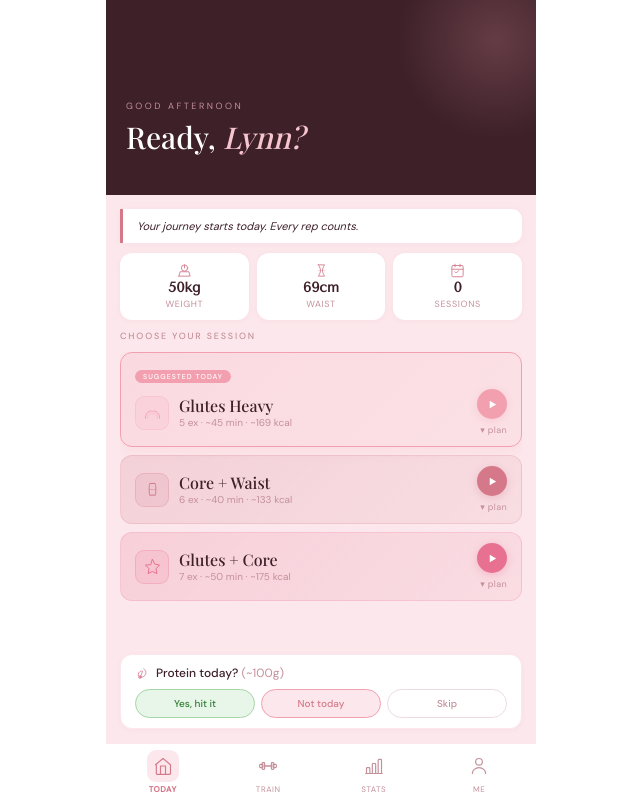
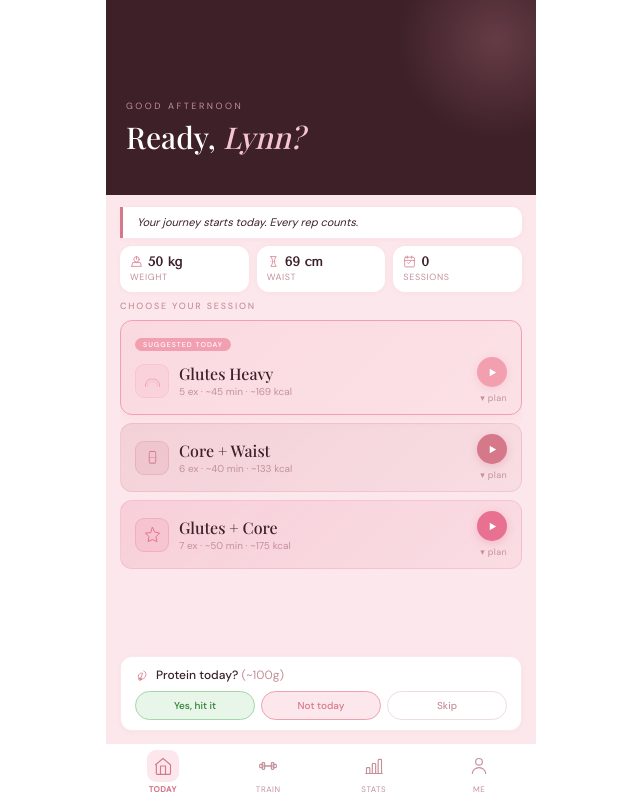
Before and after one commit to lynnhoa/PeachFit, a React (Vite) app: page / in a window 1280 px wide. Shown: the whole page, without its empty margins (319-959 px from the left). Built offline with nearby package versions, Linux system fonts and the light colour scheme; a web font is replaced by a local one.

Commit message:
Add files via upload

```diff
--- a/App.tsx
+++ b/App.tsx
@@ -471,14 +471,14 @@ export default function App(){
       </div>
 
       {/* BODY — same padding discipline as Me/Stats */}
-      <div style={{flex:1,display:"flex",flexDirection:"column",padding:"14px 14px 14px",gap:10,overflow:"hidden",minHeight:0,background:P.roseLite}}>
+      <div style={{flex:1,display:"flex",flexDirection:"column",padding:"12px 14px 12px",gap:8,overflow:"hidden",minHeight:0,background:P.roseLite}}>
 
         {/* Banner — flexShrink:0 */}
-        <div style={{background:P.white,borderLeft:`3px solid ${P.roseDark}`,borderRadius:"0 10px 10px 0",padding:"9px 14px",flexShrink:0,boxShadow:"0 1px 8px rgba(212,120,138,0.07)"}}>
-          <p style={{fontSize:11,fontStyle:"italic",color:P.roseDeep,lineHeight:1.5}}>{getBanner(data.sessions,data.nutritionLog)}</p>
-        </div>
-
-        {/* Stats row — flexShrink:0 */}
+        <div style={{background:P.white,borderLeft:`3px solid ${P.roseDark}`,borderRadius:"0 10px 10px 0",padding:"8px 14px",flexShrink:0,boxShadow:"0 1px 8px rgba(212,120,138,0.07)"}}>
+          <p style={{fontSize:11,fontStyle:"italic",color:P.roseDeep,lineHeight:1.45}}>{getBanner(data.sessions,data.nutritionLog)}</p>
+        </div>
+
+        {/* Stats row — flexShrink:0, compact 2-line chips */}
         <div style={{display:"flex",gap:8,flexShrink:0}}>
           {(()=>{
             const last=data.bodyLog.length?data.bodyLog[data.bodyLog.length-1]:null;
@@ -487,13 +487,15 @@ export default function App(){
             const ws=last?.waist??(data.profile.startWaist??69); const wsStart=data.profile.startWaist??(first?.waist??69);
             const wtDelta=last?(wt-wtStart).toFixed(1):null;
             const wsDelta=last?(ws-wsStart).toFixed(1):null;
-            return[[IcWeight,`${wt}kg`,wtDelta?`${wtDelta>0?"+":""}${wtDelta}`:null,"Weight"],[IcWaist,`${ws}cm`,wsDelta?`${wsDelta>0?"+":""}${wsDelta}`:null,"Waist"],[IcSessions,`${data.sessions.length}`,null,"Sessions"]].map(([Ic,v,delta,l])=>(
-              <div key={l} style={{flex:1,background:P.white,borderRadius:12,padding:"10px 6px",textAlign:"center",boxShadow:"0 1px 6px rgba(212,120,138,0.08)",cursor:l!=="Sessions"?"pointer":"default"}}
+            return[[IcWeight,`${wt} kg`,wtDelta?`${wtDelta>0?"+":""}${wtDelta}`:null,"Weight"],[IcWaist,`${ws} cm`,wsDelta?`${wsDelta>0?"+":""}${wsDelta}`:null,"Waist"],[IcSessions,`${data.sessions.length}`,null,"Sessions"]].map(([Ic,v,delta,l])=>(
+              <div key={l} style={{flex:1,background:P.white,borderRadius:12,padding:"9px 10px",boxShadow:"0 1px 6px rgba(212,120,138,0.08)",cursor:l!=="Sessions"?"pointer":"default"}}
                 onClick={()=>l!=="Sessions"&&setLogModal(true)}>
-                <div style={{display:"flex",justifyContent:"center",marginBottom:3}}><Ic c={P.roseDark} s={15}/></div>
-                <div className="mono" style={{fontSize:14,color:P.roseDeep,fontWeight:600,lineHeight:1}}>{v}</div>
-                {delta&&<div style={{fontSize:9,color:parseFloat(delta)<0?P.roseDark:P.roseMid,fontWeight:parseFloat(delta)<0?600:400,marginTop:2}}>{delta}</div>}
-                <div style={{fontSize:9,color:P.roseMid,letterSpacing:"0.07em",textTransform:"uppercase",marginTop:delta?1:3}}>{l}</div>
+                <div style={{display:"flex",alignItems:"center",gap:5,marginBottom:3}}>
+                  <Ic c={P.roseDark} s={13}/>
+                  <span className="mono" style={{fontSize:13,color:P.roseDeep,fontWeight:600,lineHeight:1}}>{v}</span>
+                  {delta&&<span style={{fontSize:9,color:parseFloat(delta)<0?P.roseDark:P.roseMid,fontWeight:600}}>{delta}</span>}
+                </div>
+                <div style={{fontSize:9,color:P.roseMid,letterSpacing:"0.07em",textTransform:"uppercase"}}>{l}</div>
               </div>
             ));
           })()}
```
